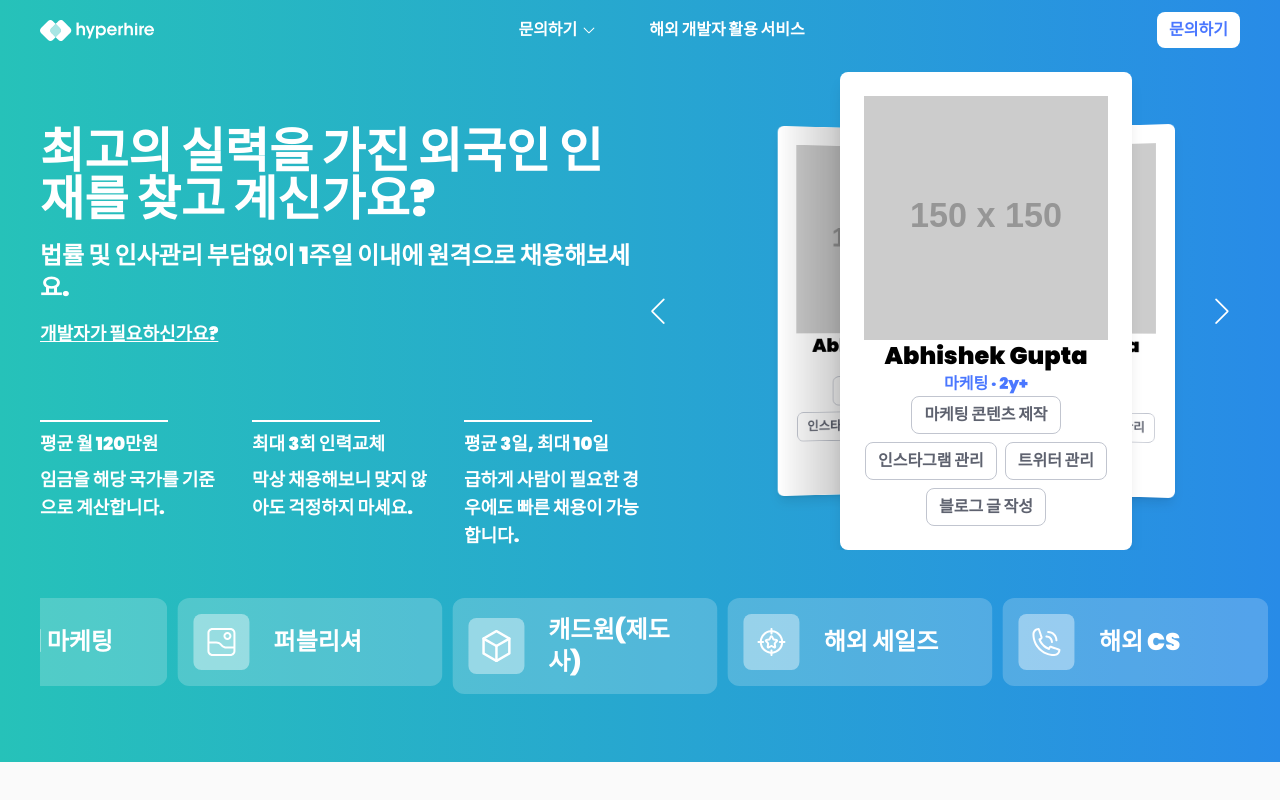
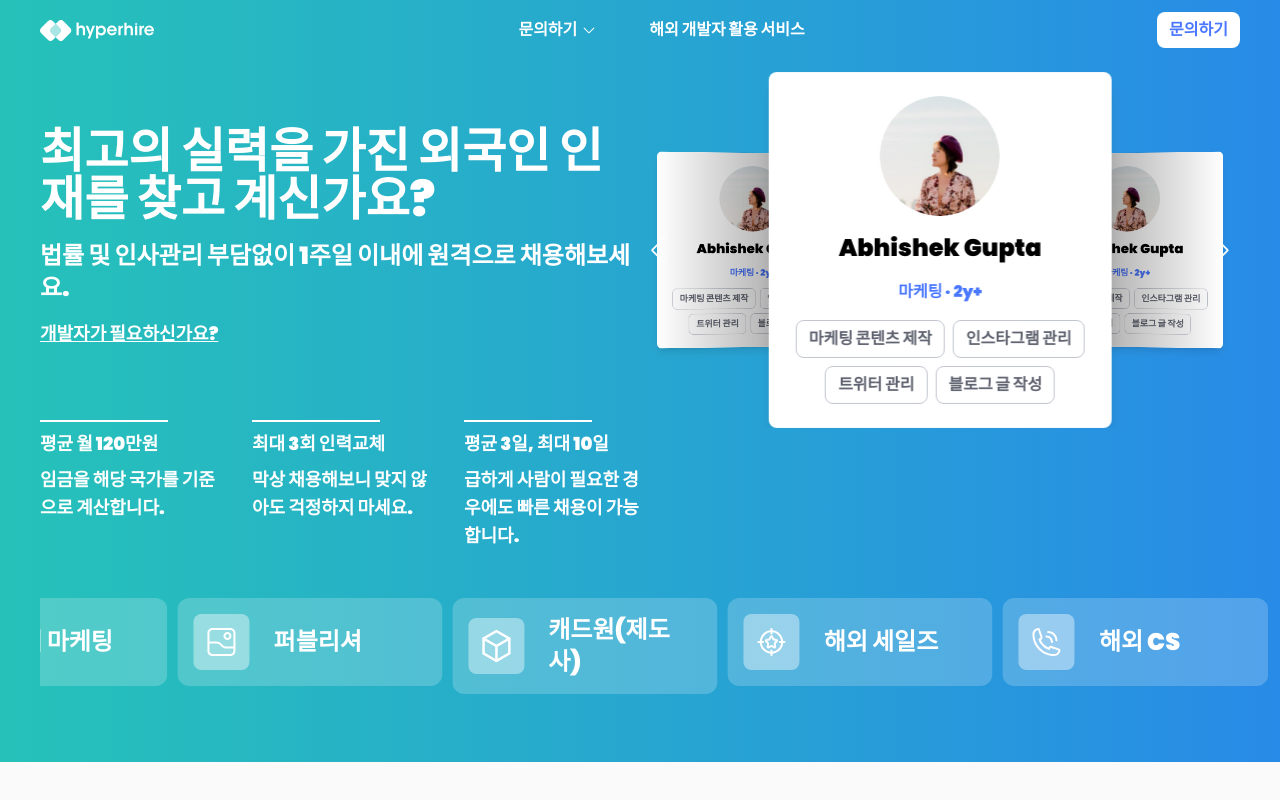
Before and after one commit to HussainAhmadDev/hyperhire, a Next.js app: page / in a window 1280 px wide. Shown: the top 800 px of the page. Built offline with nearby package versions, Linux system fonts and the light colour scheme.

Commit message:
design fix

```diff
--- a/src/app/layout.tsx
+++ b/src/app/layout.tsx
@@ -2,6 +2,10 @@ import type { Metadata } from "next";
 import { Poppins } from "next/font/google";
 import "./globals.css";
 import { PropsWithChildren } from "react";
+import "swiper/css";
+import "swiper/css/pagination";
+import "swiper/css/navigation";
+import "swiper/css/effect-coverflow";
 
 const popoing = Poppins({
   weight: ["100", "200", "300", "400", "500", "600", "700", "800", "900"],
--- /dev/null
+++ b/src/components/atoms/avatar.tsx
@@ -0,0 +1,32 @@
+import { cn } from "@/utils";
+import Image from "next/image";
+import React, { ComponentProps } from "react";
+
+interface AvatarProps extends ComponentProps<typeof Image> {
+  size?: number;
+}
+
+const Avatar = ({
+  src,
+  alt,
+  width = 50,
+  height = 50,
+  size = 50,
+  className,
+  priority = true,
+  ...props
+}: AvatarProps) => {
+  return (
+    <Image
+      src={src}
+      alt={alt}
+      width={size ?? width}
+      height={size ?? height}
+      className={cn("rounded-full", className)}
+      priority={priority}
+      {...props}
+    />
+  );
+};
+
+export { Avatar };
--- a/src/components/atoms/index.ts
+++ b/src/components/atoms/index.ts
@@ -16,3 +16,4 @@ export * from "./image-icon";
 export * from "./box-icon";
 export * from "./call-icon";
 export * from "./target-icon";
+export * from "./avatar";
--- a/src/components/molecules/hero-details.tsx
+++ b/src/components/molecules/hero-details.tsx
@@ -5,7 +5,7 @@ import { DetailCard } from "./detail-card";
 
 const HeroDetails = () => {
   return (
-    <Flex className="flex-1" gap={4} direction="col">
+    <Flex className="w-1/2" gap={4} direction="col">
       <Flex className="py-14" gap={4} direction="col">
         <h1 className="max-sm:text-4xl text-5xl font-black text-white">
           최고의 실력을 가진 외국인 인재를 찾고 계신가요?
--- a/src/components/molecules/profile-card.tsx
+++ b/src/components/molecules/profile-card.tsx
@@ -1,5 +1,4 @@
-import Image from "next/image";
-import { Button, Flex } from "../atoms";
+import { Avatar, Button, Flex } from "../atoms";
 
 interface ProfileCardProps {
   picture: string;
@@ -15,14 +14,11 @@ const ProfileCard = ({
   skills,
 }: ProfileCardProps) => {
   return (
-    <div className={"bg-white w-[292px] rounded-lg shadow-lg p-6 "}>
-      <Image
-        src={picture}
-        alt={name}
-        width={200}
-        height={200}
-        className="!w-full"
-      />
+    <Flex
+      className={"bg-white w-full rounded-lg shadow-lg p-6 gap-4"}
+      direction="col"
+    >
+      <Avatar src={picture} alt={name} size={120} className="m-auto" />
       <h3 className="text-2xl font-black text-center">{name}</h3>
       <p className="text-brand text-center font-black">{experience}</p>
       <Flex gap={2} wrap justify="center">
@@ -32,7 +28,7 @@ const ProfileCard = ({
           </Button>
         ))}
       </Flex>
-    </div>
+    </Flex>
   );
 };
 
--- a/src/components/molecules/profiles-carousel.tsx
+++ b/src/components/molecules/profiles-carousel.tsx
@@ -1,40 +1,29 @@
 "use client";
 
 import { Swiper, SwiperSlide } from "swiper/react";
-import "swiper/css";
-import "swiper/css/pagination";
-import "swiper/css/navigation";
-import "swiper/css/effect-coverflow";
-import {
-  Pagination,
-  Autoplay,
-  Navigation,
-  EffectCoverflow,
-} from "swiper/modules";
+import { Pagination, Navigation, EffectCoverflow } from "swiper/modules";
 import { ProfileCard } from "./profile-card";
 
 const ProfilesCarousel = () => {
   return (
-    <section className="h-fit max-w-[600px] w-full">
+    <section className="h-fit w-1/2">
       <Swiper
-        loop={false}
-        speed={1000}
+        speed={700}
         effect="coverflow"
         centeredSlides={true}
         grabCursor={true}
-        slidesPerView={3}
+        slidesPerView={1.75}
         coverflowEffect={{
           rotate: 10,
-          stretch: 100,
-          depth: 210,
+          stretch: 0,
+          depth: 1000,
           modifier: 1,
           slideShadows: true,
-          scale: 0.9,
+          scale: 1,
         }}
         initialSlide={1}
         navigation
-        modules={[Pagination, Autoplay, Navigation, EffectCoverflow]}
-        className="px-6"
+        modules={[Pagination, Navigation, EffectCoverflow]}
       >
         <SwiperSlide>
           <ProfileCard {...profile} />
@@ -53,7 +42,7 @@ const ProfilesCarousel = () => {
 const profile = {
   experience: "마케팅 · 2y+",
   name: "Abhishek Gupta",
-  picture: "https://via.placeholder.com/150",
+  picture: "/profile.png",
   skills: [
     "마케팅 콘텐츠 제작",
     "인스타그램 관리",
--- a/src/components/molecules/services-carousel.tsx
+++ b/src/components/molecules/services-carousel.tsx
@@ -2,7 +2,6 @@
 
 import { Autoplay } from "swiper/modules";
 import { Swiper, SwiperSlide } from "swiper/react";
-import "swiper/css";
 import { ServiceCard } from "./service-card";
 import {
   BoxIcon,
```
Also changed, not shown: public/profile.png (added).
